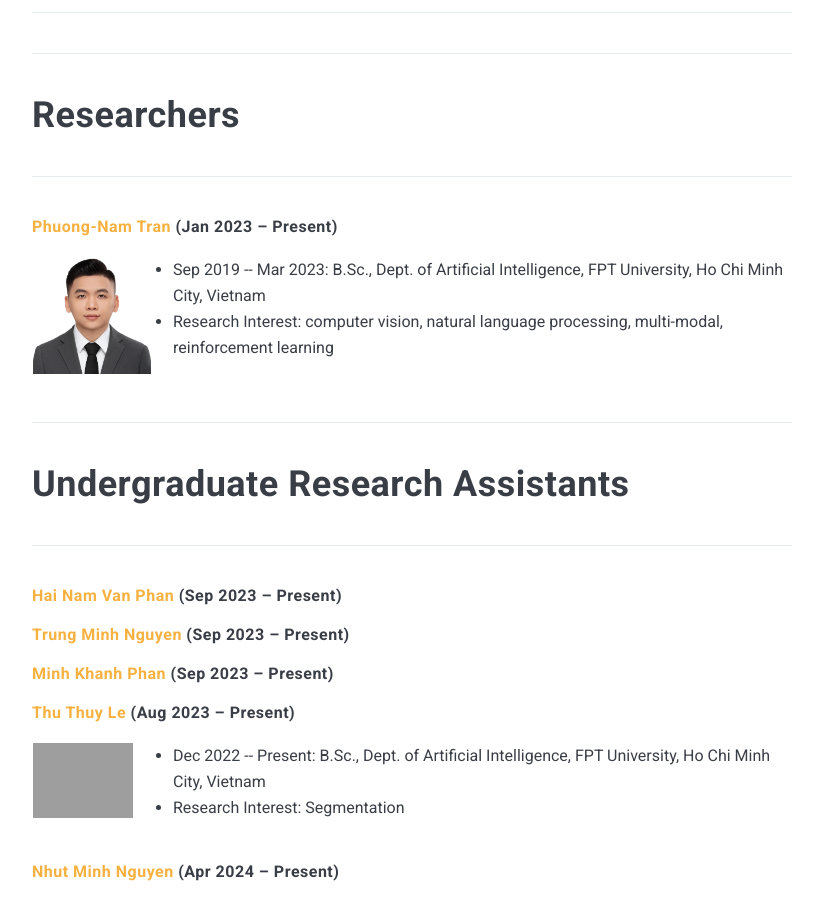
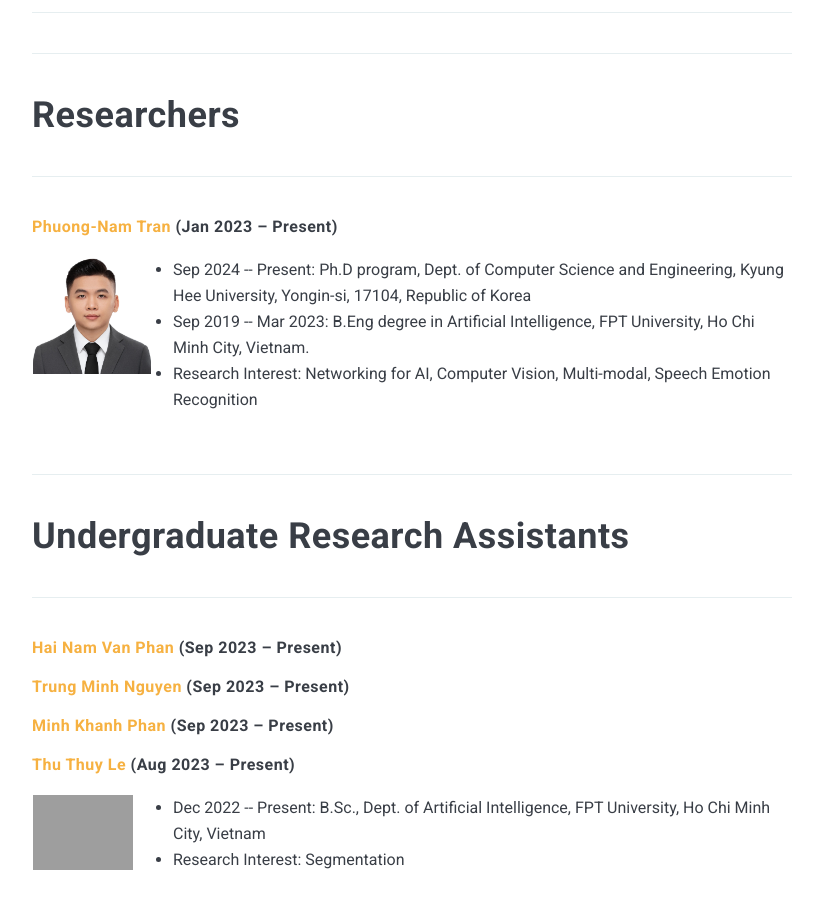
Before and after one commit to aita-lab-dev/aita-lab-dev.github.io, a Jekyll site: the page built from _pages/1-member.md, in a window 1280 px wide and 900 px high, scrolled down 1279 px. Shown: the whole window, without its empty margins (228-1051 px from the left). Built offline with Jekyll 4.4.1, drawn with Linux system fonts in a browser that asks for light colours; nearby versions of some CDN libraries.

```diff
--- a/_pages/1-member.md
+++ b/_pages/1-member.md
@@ -69,8 +69,9 @@ You Eun-Soon has been a lecturer at the Catholic University of Korea, Rep. of Ko
 	<tr valign="top">
 		<td width="120"><img align="left" width="150px" margin="10px" src="https://aita-lab.github.io/images/NamTran.jpg"/></td>
 		<td><ul>
-			<li>Sep 2019 -- Mar 2023: B.Sc., Dept. of Artificial Intelligence, FPT University, Ho Chi Minh City, Vietnam</li>
-			<li>Research Interest: computer vision, natural language processing, multi-modal, reinforcement learning</li>
+			<li>Sep 2024 -- Present: Ph.D program, Dept. of Computer Science and Engineering, Kyung Hee University, Yongin-si, 17104, Republic of Korea</li>
+            <li>Sep 2019 -- Mar 2023: B.Eng degree in Artificial Intelligence, FPT University, Ho Chi Minh City, Vietnam.</li>
+			<li>Research Interest: Networking for AI, Computer Vision, Multi-modal, Speech Emotion Recognition</li>
 			<!-- <li><a href="https://github.com/sngmng6506"><img src="https://img.shields.io/badge/GitHub-181717?style=flat-square&logo=GitHub"></a></li>
 			<li><a href="https://velog.io/@sngmng6506"><img src="https://img.shields.io/badge/Blog-20C997?style=flat-square&logo=Velog&logoColor=white"></a></li>  -->
 		</ul></td>
```
Also changed, not shown: _pages/99-tpnam.md (+6 -1 lines).
